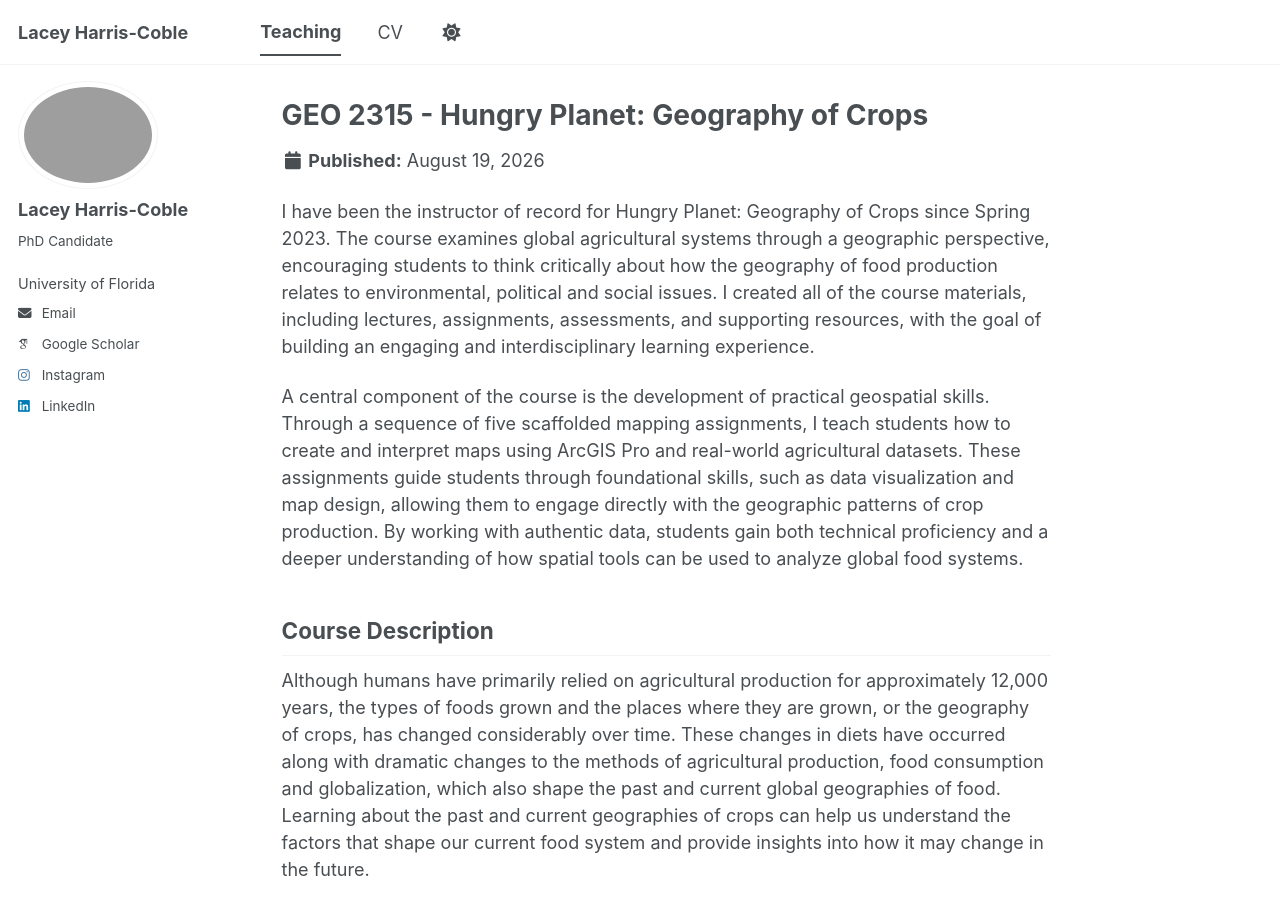
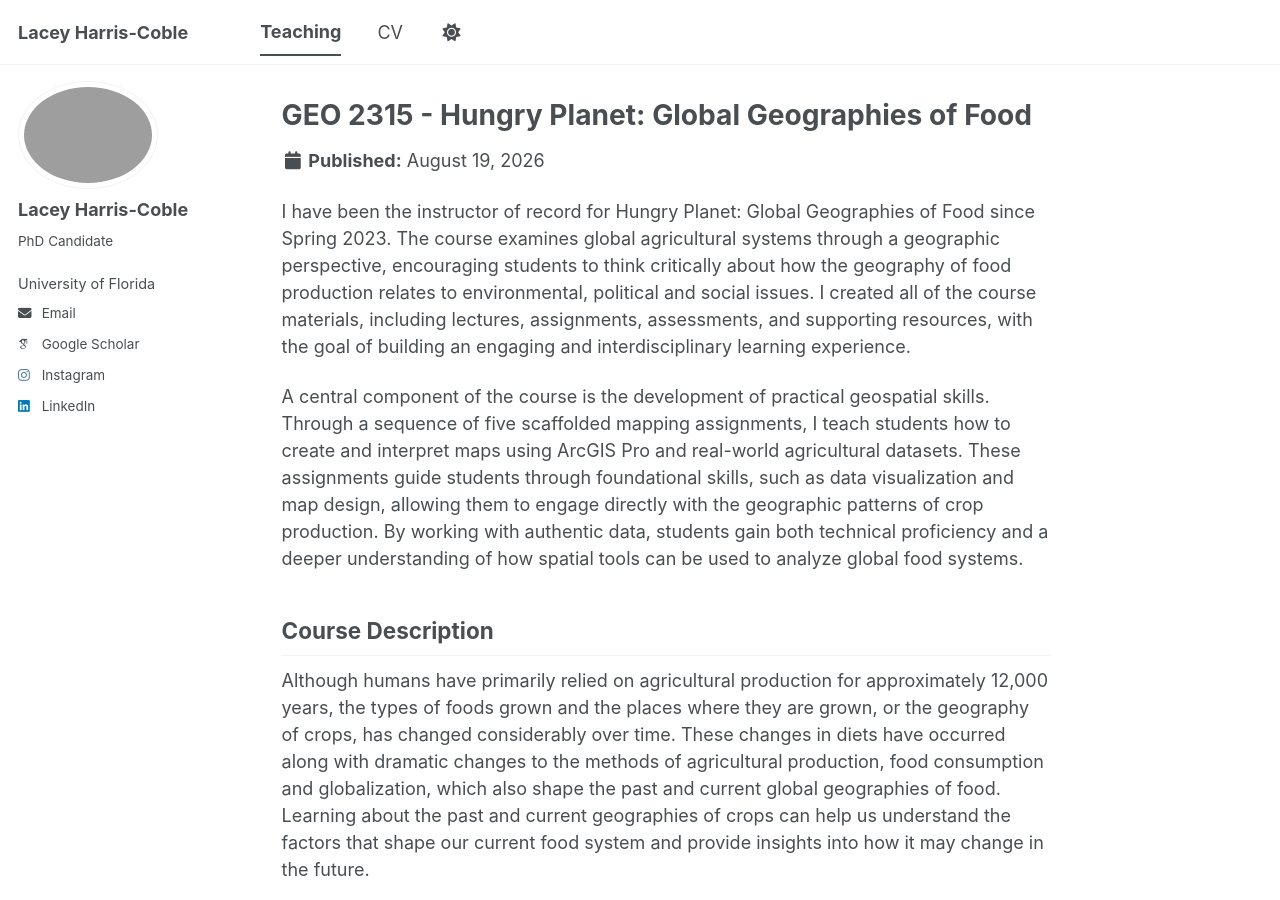
Before and after one commit to lharriscoble/lharriscoble.github.io, a Jekyll site: the page built from _teaching/geo2315.md, in a window 1280 px wide and 900 px high. Built offline with Jekyll 4.4.1, drawn with Linux system fonts in a browser that asks for light colours; some web fonts are replaced; a script bundle is joined from its source files by our own code; library files that are not in the unit come from our copies.

Commit message:
Update geo2315.md

```diff
--- a/_teaching/geo2315.md
+++ b/_teaching/geo2315.md
@@ -1,11 +1,11 @@
 ---
 layout: single
-title: "GEO 2315 - Hungry Planet: Geography of Crops"
+title: "GEO 2315 - Hungry Planet: Global Geographies of Food"
 author_profile: true
 share: false
 ---
 
-I have been the instructor of record for Hungry Planet: Geography of Crops since Spring 2023. The course examines global agricultural systems through a geographic perspective, encouraging students to think critically about how the geography of food production relates to environmental, political and social issues. I created all of the course materials, including lectures, assignments, assessments, and supporting resources, with the goal of building an engaging and interdisciplinary learning experience.
+I have been the instructor of record for Hungry Planet: Global Geographies of Food since Spring 2023. The course examines global agricultural systems through a geographic perspective, encouraging students to think critically about how the geography of food production relates to environmental, political and social issues. I created all of the course materials, including lectures, assignments, assessments, and supporting resources, with the goal of building an engaging and interdisciplinary learning experience.
 
 A central component of the course is the development of practical geospatial skills. Through a sequence of five scaffolded mapping assignments, I teach students how to create and interpret maps using ArcGIS Pro and real-world agricultural datasets. These assignments guide students through foundational skills, such as data visualization and map design, allowing them to engage directly with the geographic patterns of crop production. By working with authentic data, students gain both technical proficiency and a deeper understanding of how spatial tools can be used to analyze global food systems.
 
```
